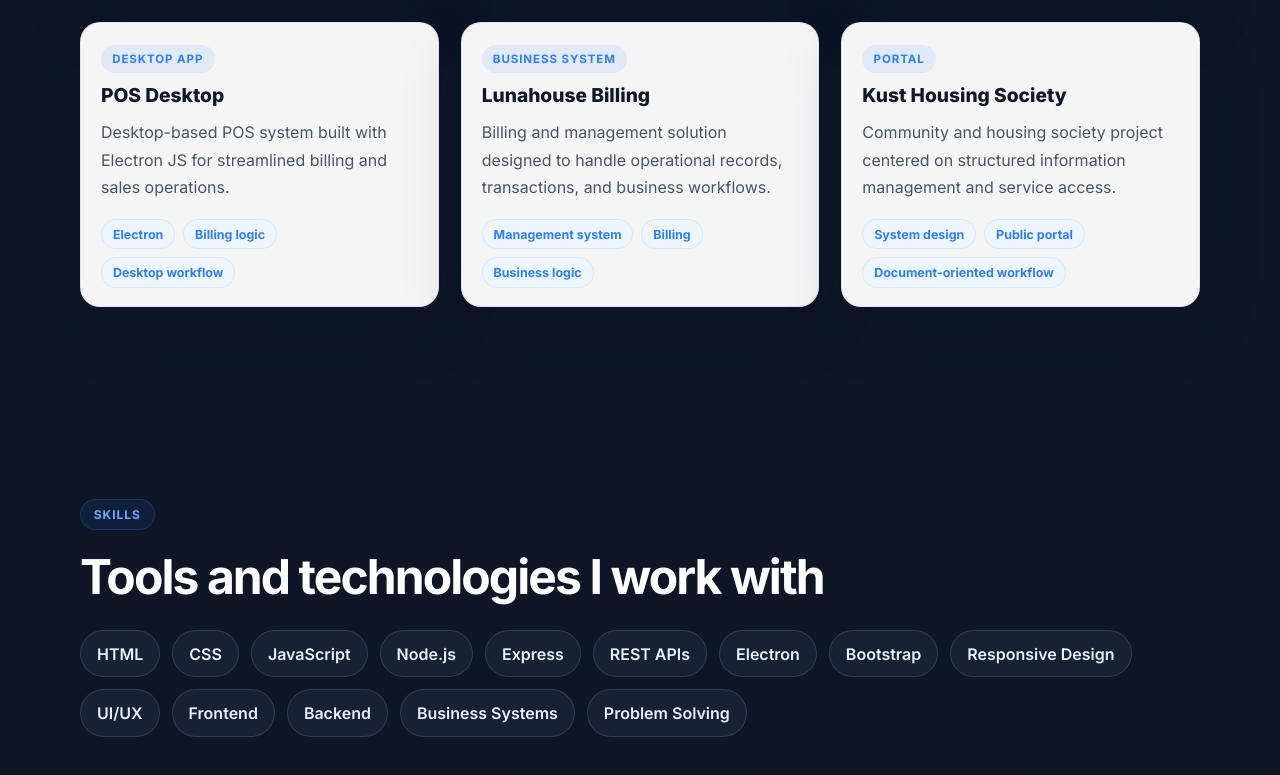
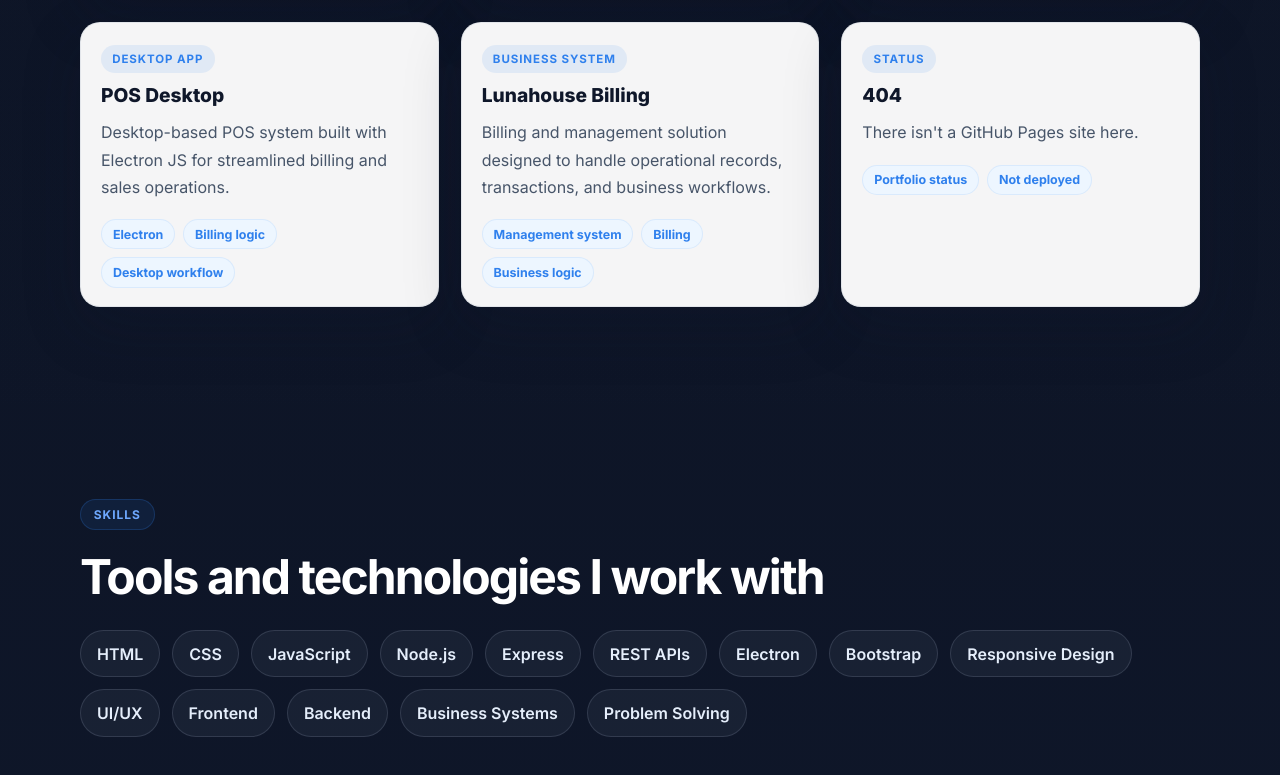
Before and after one commit to syed-bilalahmed/syed-bilalahmed-portfolio, a plain HTML site: page index.html in a window 1280 px wide. Shown: the part 1778-2553 px from the top of the page. Drawn offline with Linux system fonts and the light colour scheme.

Commit message:
Remove the housing society project card and replace it with a 404 “GitHub Pages not available” status card.

```diff
--- a/index.html
+++ b/index.html
@@ -190,14 +190,13 @@
 
             <article class="project-card">
               <div class="project-header">
-                <span class="project-type">Portal</span>
-                <a href="https://github.com/syed-bilalahmed/Kust-housing-society" target="_blank" rel="noreferrer">Kust Housing Society</a>
+                <span class="project-type">Status</span>
+                <a href="#" aria-disabled="true" tabindex="-1">404</a>
               </div>
-              <p>Community and housing society project centered on structured information management and service access.</p>
+              <p>There isn't a GitHub Pages site here.</p>
               <ul>
-                <li>System design</li>
-                <li>Public portal</li>
-                <li>Document-oriented workflow</li>
+                <li>Portfolio status</li>
+                <li>Not deployed</li>
               </ul>
             </article>
           </div>
```
